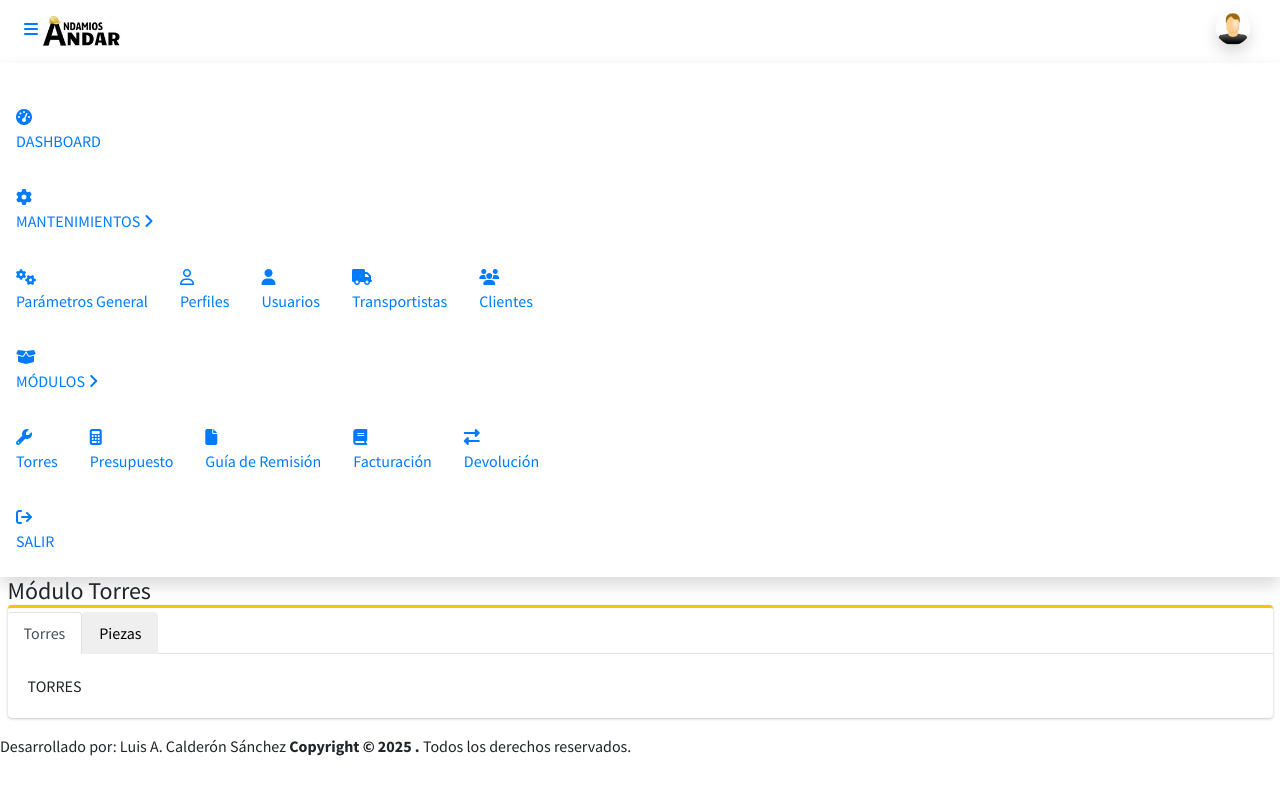
After one commit to luissk/andar, a CodeIgniter 4 app: the page made by app/Views/sistema/torres/index.php in a window 1280 px wide. The commit adds this page. Run offline with PHP 8.4 and a stand-in for CodeIgniter, Linux system fonts and the light colour scheme; the template is opened without the code that fills it, so the values that code supplies are empty; some libraries are stand-ins or nearby versions.

Commit message:
implementar módulo de torres

```diff
--- a/app/Config/Routes.php
+++ b/app/Config/Routes.php
@@ -31,3 +31,5 @@ $routes->get('clientes', 'Cliente::index');
 $routes->post('listar-clientes', 'Cliente::listarClientes');
 $routes->post('registro-cliente', 'Cliente::registrarCliente');
 $routes->post('eliminar-cliente', 'Cliente::eliminarCliente');
+
+$routes->get('torres', 'Torre::index');
--- a/app/Views/plantilla/layout.php
+++ b/app/Views/plantilla/layout.php
@@ -176,7 +176,7 @@ if(!session('idusuario')){
                             </a>
                             <ul class="nav nav-treeview">
                                 <li class="nav-item">
-                                    <a href="./" class="nav-link ps-4 <?php echo isset($torresLinkActive) ? 'active': ''?>">
+                                    <a href="<?=base_url('torres')?>" class="nav-link ps-4 <?php echo isset($torresLinkActive) ? 'active': ''?>">
                                         <i class="nav-icon fa-solid fa-wrench"></i>
                                         <p>Torres</p>
                                     </a>
--- /dev/null
+++ b/app/Views/sistema/torres/index.php
@@ -0,0 +1,50 @@
+<?php echo $this->extend('plantilla/layout')?>
+
+<?php echo $this->section('contenido');?>
+
+<div class="app-content-header">
+    <div class="container-fluid">
+        <div class="row">
+            <div class="col-sm-12">
+                <h4 class="mb-0">Módulo Torres</h4>
+            </div>
+        </div>
+    </div>
+</div>
+
+<div class="app-content">
+    <div class="container-fluid">
+        <div class="row">
+            <div class="col-sm-12">
+            <div class="card card-warning card-outline card-tabs">
+                    <div class="card-header p-0 pt-1 border-bottom-0">
+                        <ul class="nav nav-tabs" id="myTab" role="tablist">
+                            <li class="nav-item" role="presentation">
+                                <button class="nav-link active" id="torres-tab" data-bs-toggle="tab" data-bs-target="#torres-tab-pane" type="button" role="tab" aria-controls="torres-tab-pane" aria-selected="true">Torres</button>
+                            </li>
+                            <li class="nav-item" role="presentation">
+                                <button class="nav-link" id="piezas-tab" data-bs-toggle="tab" data-bs-target="#piezas-tab-pane" type="button" role="tab" aria-controls="piezas-tab-pane" aria-selected="false">Piezas</button>
+                            </li>
+                        </ul>
+                    </div>
+                    <div class="card-body">
+                        <div class="tab-content" id="myTabContent">
+                            <div class="tab-pane fade show active" id="torres-tab-pane" role="tabpanel" aria-labelledby="torres-tab" tabindex="0">
+                                TORRES
+                            </div>
+                            <div class="tab-pane fade" id="piezas-tab-pane" role="tabpanel" aria-labelledby="piezas-tab" tabindex="">
+                                PIEZAS
+                            </div>
+                        </div>
+                    </div>
+                    <!-- /.card -->
+                    </div>
+            </div>
+        </div>
+    </div>
+</div>
+
+
+
+
+<?php echo $this->endSection();?>
```
Also changed, not shown: app/Controllers/Torre.php (added, +29 -0 lines).
